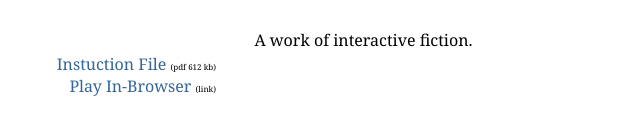
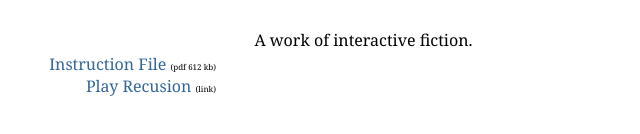
Before and after one commit to NSWildenberg/Recursion, a plain HTML site: page index.html in a window 1280 px wide. Shown: the part 194-328 px from the top of the page, 0-640 px from the left. Drawn offline with Linux system fonts and the light colour scheme.

Commit message:
Update index.html

```diff
--- a/index.html
+++ b/index.html
@@ -17,8 +17,8 @@
 </div>
 <div class="links">
 	<ul>
-	<li><div class="download"><a href="IntroductionToIF.pdf">Instuction File</a> <span class="filetype">(pdf 612 kb)</span></div></li>
-	<div class="auxiliary"><li><a href="play.html">Play In-Browser</a> <span class="filetype">(link)</span></li></div>
+	<li><div class="download"><a href="IntroductionToIF.pdf">Instruction File</a> <span class="filetype">(pdf 612 kb)</span></div></li>
+	<div class="auxiliary"><li><a href="play.html">Play Recusion</a> <span class="filetype">(link)</span></li></div>
 	</ul>
 </div>
 
```
